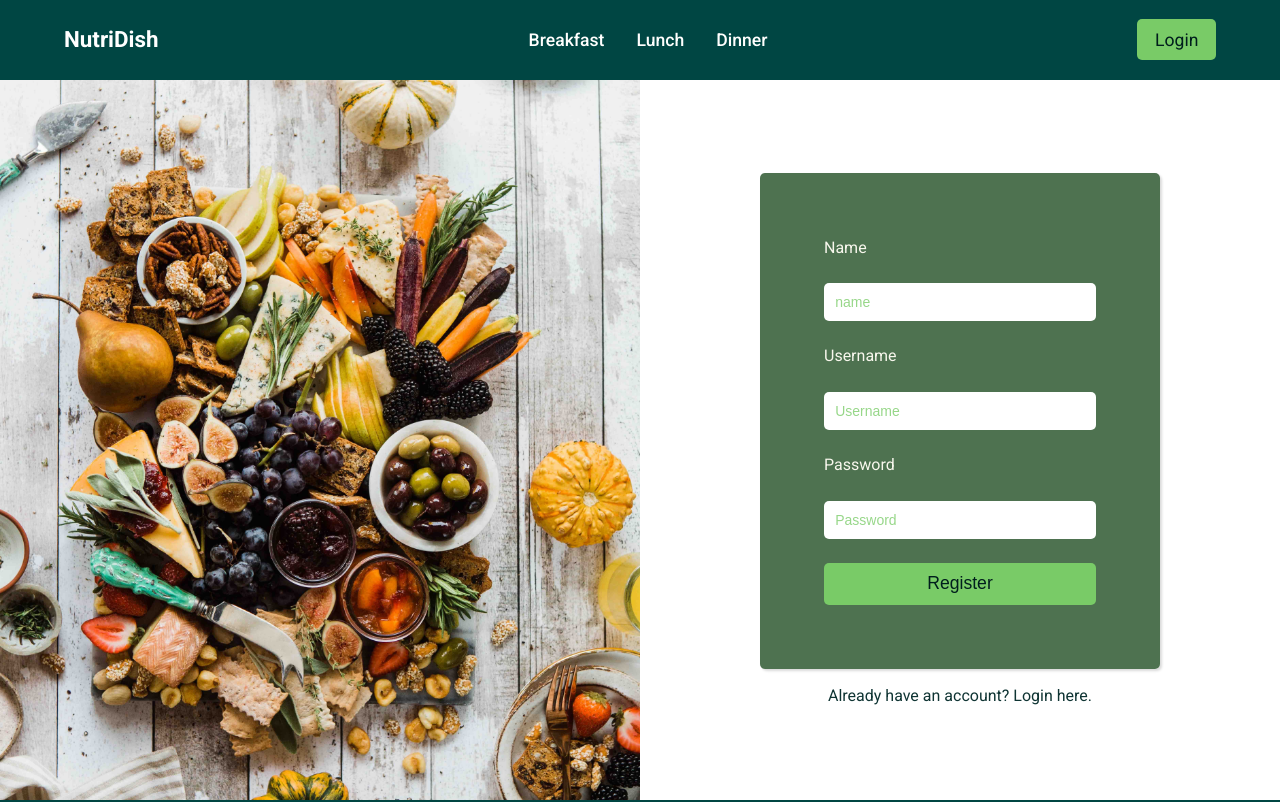
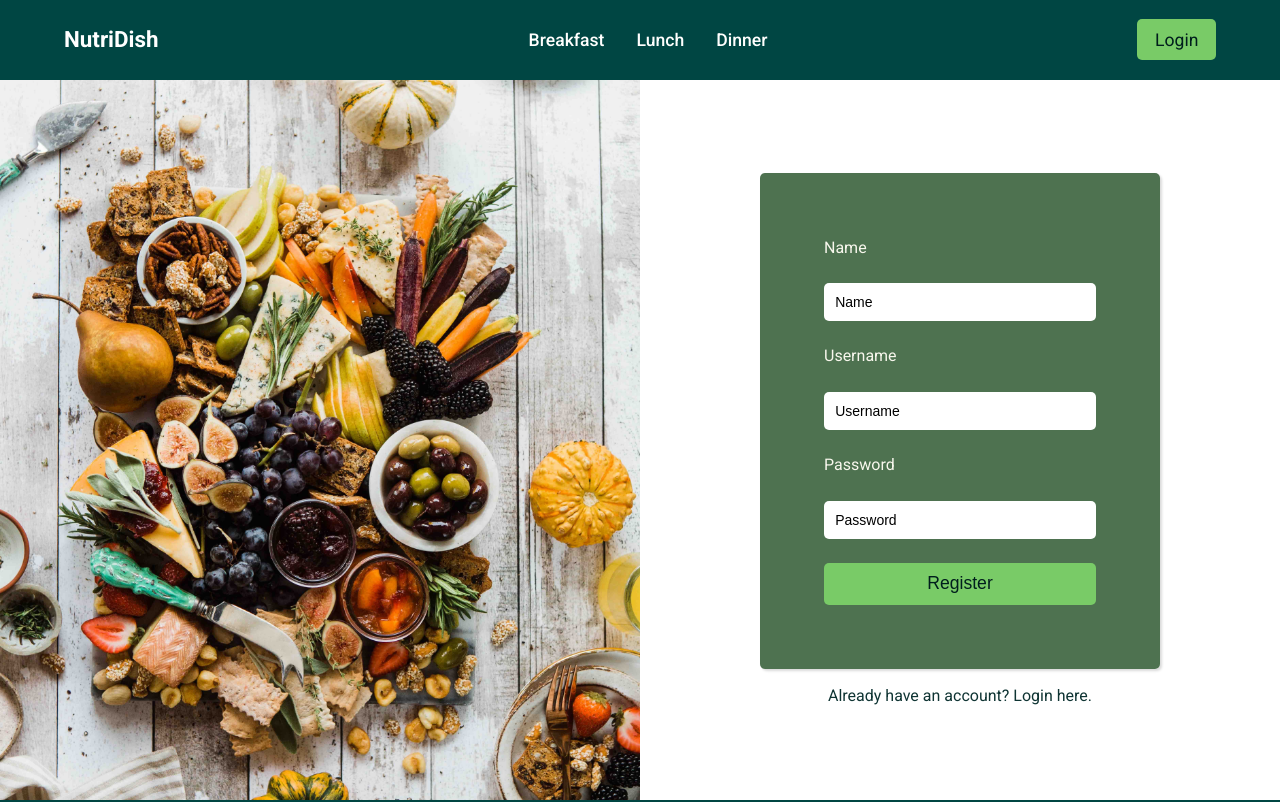
Before and after one commit to SohaibZahiid/NutriDish, a React (Vite) app: page /register in a window 1280 px wide. Shown: the top 802 px of the page. Built offline with nearby package versions, Linux system fonts and the light colour scheme.

Commit message:
change register text color

```diff
--- a/src/pages/Register.jsx
+++ b/src/pages/Register.jsx
@@ -50,7 +50,7 @@ function Register() {
           <form className="register-form">
             {sccMsg && <small>{sccMsg}</small>}
             <label>Name</label>
-            <input type="text" placeholder="name" name="name" onChange={handleChange}/>
+            <input type="text" placeholder="Name" name="Name" onChange={handleChange}/>
             {errMsg.name && <small>{errMsg.name}</small>}
             <label>Username</label>
             <input type="text" placeholder="Username" name="username" onChange={handleChange}/>
--- a/src/styles/Login.css
+++ b/src/styles/Login.css
@@ -58,7 +58,7 @@
 }
 
 .login-form input::placeholder {
-  color: var(--clr-primary);
+  color: var(--clr-black);
 }
 
 
--- a/src/styles/Register.css
+++ b/src/styles/Register.css
@@ -55,7 +55,7 @@
 }
 
 .register-form input::placeholder {
-  color: var(--clr-primary);
+  color: var(--clr-black);
 }
 
 .register p {
```
